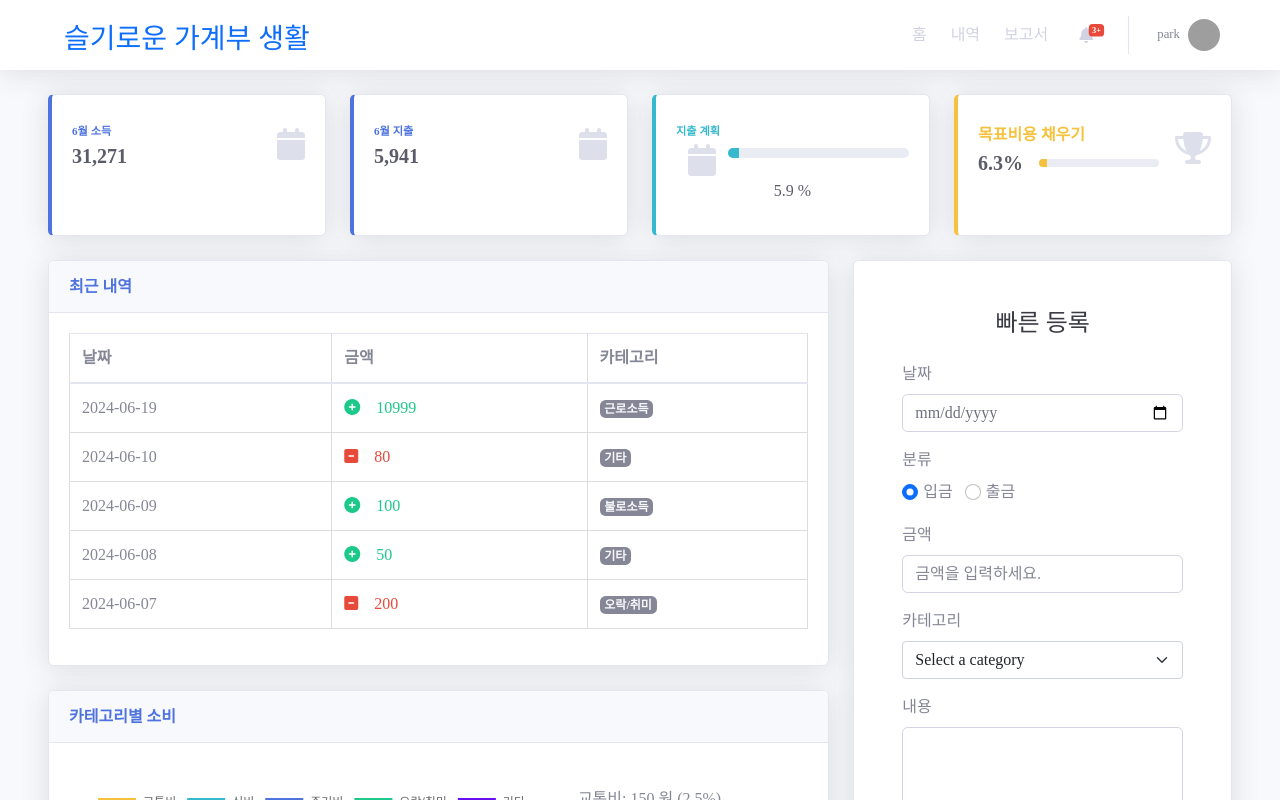
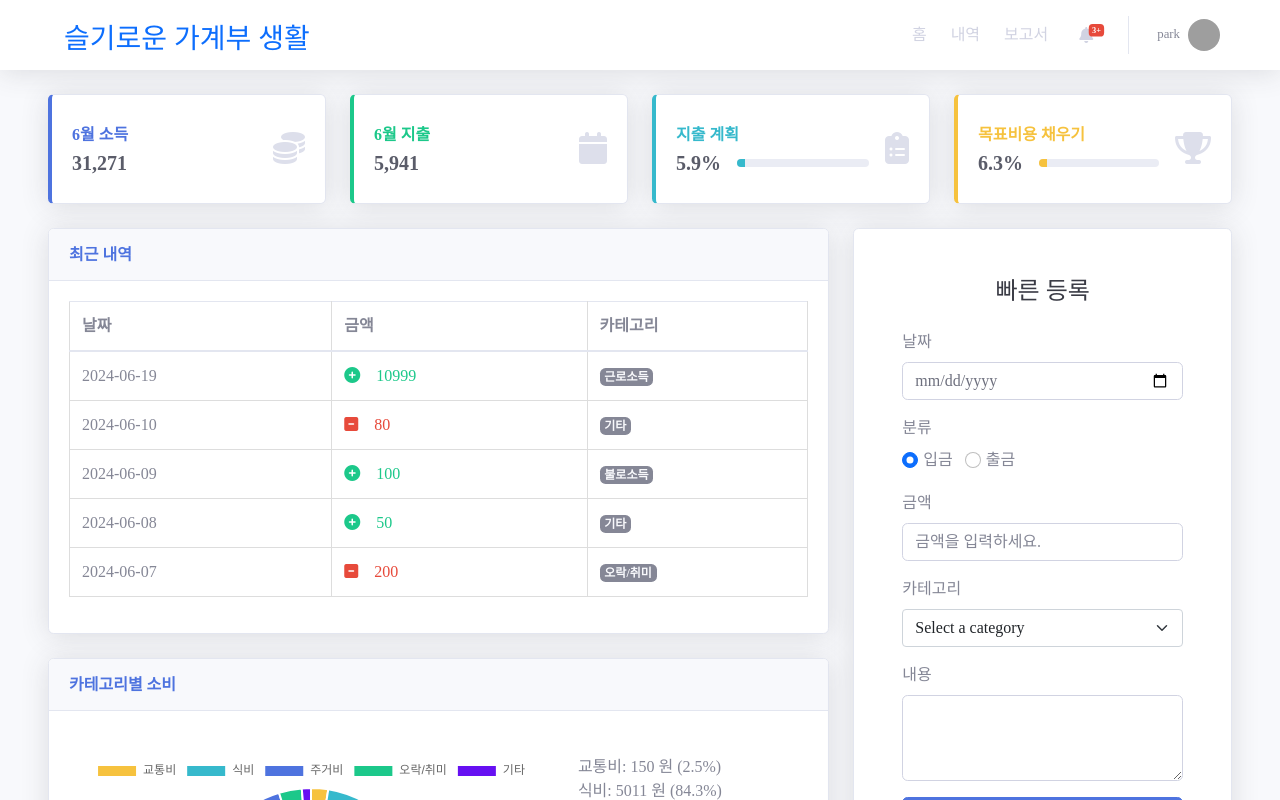
Before and after one commit to isj0228/sulgasaeng, a Vue app in the folder Skeleton_project/: page / in a window 1280 px wide. Shown: the top 800 px of the page. Built offline with nearby package versions, Linux system fonts and the light colour scheme; data requests are answered from the project's data file; grey boxes are pictures that could not be loaded; a web font is replaced by a local one.

Commit message:
카드 디자인 수정

```diff
--- a/Skeleton_project/src/components/card/IncomeCard.vue
+++ b/Skeleton_project/src/components/card/IncomeCard.vue
@@ -3,13 +3,14 @@
         <div class="card-body">
             <div class="row no-gutters align-items-center">
                 <div class="col mr-2">
-                    <div class="text-xs font-weight-bold text-primary text-uppercase mb-1">{{ month }}월 소득
+                    <div class="font-weight-bold text-primary text-uppercase mb-1">{{ month }}월 소득
                     </div>
                     <div v-if="isLoading" class="h5 mb-0 font-weight-bold text-gray-800">Loading...</div>
                     <div v-else class="h5 mb-0 font-weight-bold text-gray-800">{{ totalInput }}</div>
                 </div>
                 <div class="col-auto">
-                    <i class="fas fa-calendar fa-2x text-gray-300"></i>
+                    <i class="fas fa-coins fa-2x text-gray-300"></i>
+                    <!-- <i class="fa-solid fa-coins"></i> -->
                 </div>
             </div>
         </div>
@@ -18,7 +19,7 @@
 
 <script setup>
 import { ref, watch, watchEffect, computed } from 'vue';
-import { monthlyInput} from '../../service/monthlySummary';
+import { monthlyInput } from '../../service/monthlySummary';
 import { useBudgetStore } from '@/stores/budgetStore.js';
 
 const budgetStore = useBudgetStore();
@@ -34,7 +35,7 @@ const updateTotalInput = () => {
 
 watch(() => budgetStore.transactions, () => {
     updateTotalInput();
-}, {deep:true});
+}, { deep: true });
 
 updateTotalInput();
 </script>
--- a/Skeleton_project/src/components/card/OutcomeCard.vue
+++ b/Skeleton_project/src/components/card/OutcomeCard.vue
@@ -1,9 +1,9 @@
 <template>
-    <div class="card border-left-primary shadow h-100 py-2">
+    <div class="card border-left-success shadow h-100 py-2">
         <div class="card-body">
             <div class="row no-gutters align-items-center">
                 <div class="col mr-2">
-                    <div class="text-xs font-weight-bold text-primary text-uppercase mb-1">{{ month }}월 지출
+                    <div class="font-weight-bold text-success text-uppercase mb-1">{{ month }}월 지출
                         </div>
                         <div v-if="isLoading" class="h5 mb-0 font-weight-bold text-gray-800">Loading...</div>
                         <div v-else class="h5 mb-0 font-weight-bold text-gray-800">{{ totalOutput }}</div>
--- a/Skeleton_project/src/components/card/PlanCard.vue
+++ b/Skeleton_project/src/components/card/PlanCard.vue
@@ -1,27 +1,53 @@
 <template>
   <div class="card border-left-info shadow h-100 py-2" @mouseover="showButton = true" @mouseleave="showButton = false">
     <div class="card-body">
-      <div class="text-xs font-weight-bold text-info text-uppercase mb-1">지출 계획</div>
+      <div class="row no-gutters align-items-center">
+        <div class="col mr-2">
+          <div class="font-weight-bold text-info text-uppercase mb-1">지출 계획
+          </div>
+          <div class="row no-gutters align-items-center">
+            <div class="col-auto">
+              <div class="h5 mb-0 mr-3 font-weight-bold text-gray-800">{{ progressValue }}%</div>
+            </div>
+            <div class="col">
+              <div class="progress progress-sm mr-2">
+                <div class="progress-bar bg-info" role="progressbar" :style="{ width: progressWidth }"
+                  :aria-valuenow="progressValue" aria-valuemin="0" aria-valuemax="100"></div>
+
+              </div>
+            </div>
+          </div>
+        </div>
+        <div class="col-auto">
+          <i class="fas fa-clipboard-list fa-2x text-gray-300"></i>
+        </div>
+      </div>
+      <button v-show="showButton" class="btn btn-primary btn-sm position-absolute top-0 end-0 mt-2 me-2"
+          @click="toggleInputField">수정</button>
+        <!-- Input field for "목표 소비 금액" -->
+        <div v-if="showInputField" class="input-group mb-3">
+          <input type="number" class="form-control" v-model="targetExpenses" @change="updateTargetExpenses"
+            placeholder="목표 소비 금액" aria-label="목표 소비 금액" aria-describedby="basic-addon2">
+          <div class="input-group-append">
+            <span class="input-group-text" id="basic-addon2">원</span>
+          </div>
+        </div>
+
+      <!-- <div class="text-xs font-weight-bold text-info text-uppercase mb-1">지출 계획</div>
       <div class="text-center">
         <div class="d-flex align-items-center justify-content-between">
           <div class="col-auto">
             <i class="fas fa-calendar fa-2x text-gray-300"></i>
           </div>
           <div class="progress progress-lg flex-grow-1 mb-3" style="height: 10px;">
-            <div class="progress-bar bg-info" role="progressbar" :style="{ width: progressWidth }" :aria-valuenow="progressValue" aria-valuemin="0" aria-valuemax="100"></div>
+            <div class="progress-bar bg-info" role="progressbar" :style="{ width: progressWidth }"
+              :aria-valuenow="progressValue" aria-valuemin="0" aria-valuemax="100"></div>
           </div>
         </div>
         <div class="text-gray-800 mb-1">{{ progressValue }} %</div>
-        <!-- Button to toggle input field -->
-        <button v-show="showButton" class="btn btn-primary btn-sm position-absolute top-0 end-0 mt-2 me-2" @click="toggleInputField">수정</button>
-        <!-- Input field for "목표 소비 금액" -->
-        <div v-if="showInputField" class="input-group mb-3">
-          <input type="number" class="form-control" v-model="targetExpenses" @change="updateTargetExpenses" placeholder="목표 소비 금액" aria-label="목표 소비 금액" aria-describedby="basic-addon2">
-          <div class="input-group-append">
-            <span class="input-group-text" id="basic-addon2">원</span>
-          </div>
-        </div>
-      </div>
+        Button to toggle input field
+
+      </div> -->
     </div>
   </div>
 </template>
@@ -88,9 +114,11 @@ export default {
 .position-absolute {
   position: absolute;
 }
+
 .top-0 {
   top: 0;
 }
+
 .end-0 {
   right: 0;
 }
```
Lines whose indentation alone changed are shown as unchanged.
